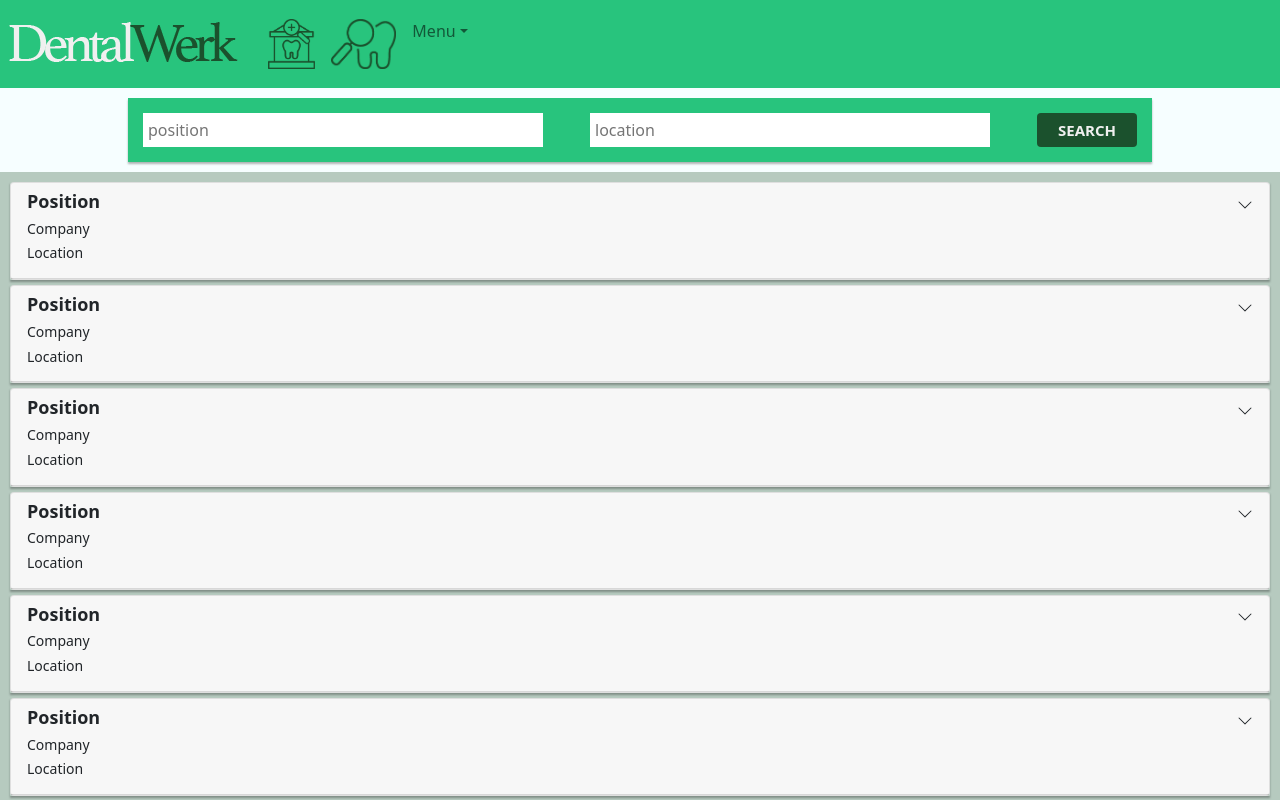
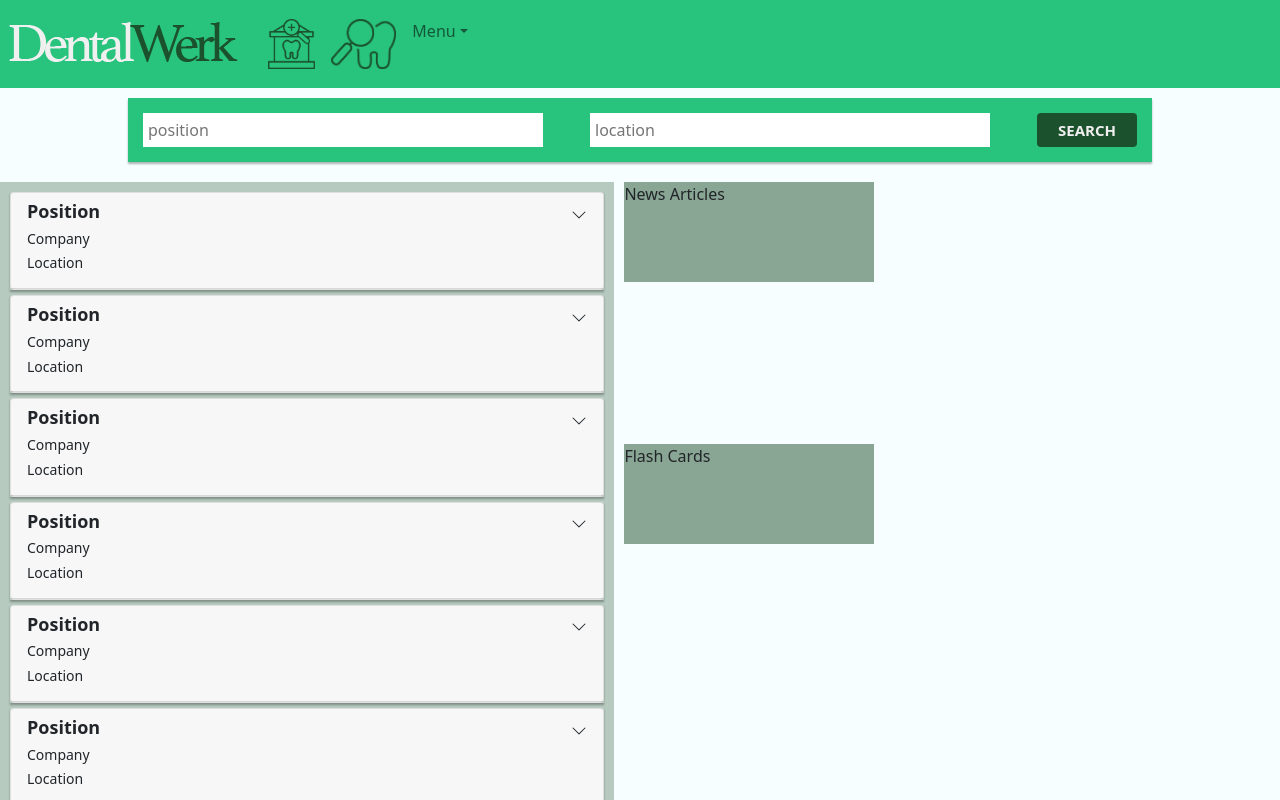
Before and after one commit to theMVPshop/nt03, a React (Create React App) app in the folder client/: page /job-postings in a window 1280 px wide. Shown: the top 800 px of the page. Built offline with nearby package versions, Linux system fonts and the light colour scheme; no server answers.

Commit message:
jobs, news, flashcards grid working but not centering

```diff
--- a/client/src/components/JobPostings.js
+++ b/client/src/components/JobPostings.js
@@ -10,7 +10,7 @@ const JobPostings = (props) => {
     <div>
       <SearchFormSm placeholder1='position' placeholder2='location' />
 
-      <div className='job-news-flash-container'>
+      <div className='grid-container'>
         <div className='job-postings-container'>
           <JobCard />
           <JobCard />
--- a/client/src/components/NewsArticles.js
+++ b/client/src/components/NewsArticles.js
@@ -1,9 +1,11 @@
 import React from 'react';
+
+// id='divRss'
 
 const NewsArticles = (props) => {
 
   return (
-    <div className='news-container' id='divRss'>
+    <div className='news-container'>
       <p>News Articles</p>
     </div>
   )
--- a/client/src/css/App.css
+++ b/client/src/css/App.css
@@ -3,6 +3,8 @@
 @import url('./SearchForm.css');
 @import url('./JobPostings.css');
 @import url('./JobCard.css');
+@import url('./NewsArticles.css');
+@import url('./FlashCards.css');
 
 :root {
   --primary-green: #28c47d;
--- a/client/src/css/FlashCards.css
+++ b/client/src/css/FlashCards.css
@@ -1,5 +1,5 @@
 .flashcards-container {
-  background-color: red;
+  background-color: var(--secondary-green-opacity);
   height: 100px;
-  width: 100px;
+  width: 250px;
 }
--- a/client/src/css/JobPostings.css
+++ b/client/src/css/JobPostings.css
@@ -1,27 +1,26 @@
-.jobs-news-flash-container {
+.grid-container {
+  width: 80%;
   margin: 10px auto;
-  width: 80%;
-  /* display: inline-grid;
+  display: inline-grid;
   grid-template-columns: 60% 40%;
   grid-template-rows: 30% 70%;
   column-gap: 10px;
   row-gap: 10px;
   grid-template-areas:
   "jobs news"
-  "jobs flashcards"; */
+  "jobs flashcards";
 }
 
 .job-postings-container {
   background-color: var(--secondary-green-opacity);
-  /* width: 300px; */
   padding: 5px;
-  /* grid-area: jobs; */
+  grid-area: jobs;
 }
 
-/* .news-container {
+.news-container {
   grid-area: news;
 }
 
 .flashcards-container {
   grid-area: flashcards;
-} */
+}
--- a/client/src/css/NewsArticles.css
+++ b/client/src/css/NewsArticles.css
@@ -1,5 +1,5 @@
 .news-container {
-  background-color: blue;
+  background-color: var(--secondary-green-opacity);
   height: 100px;
-  width: 100px;
+  width: 250px;
 }
```
